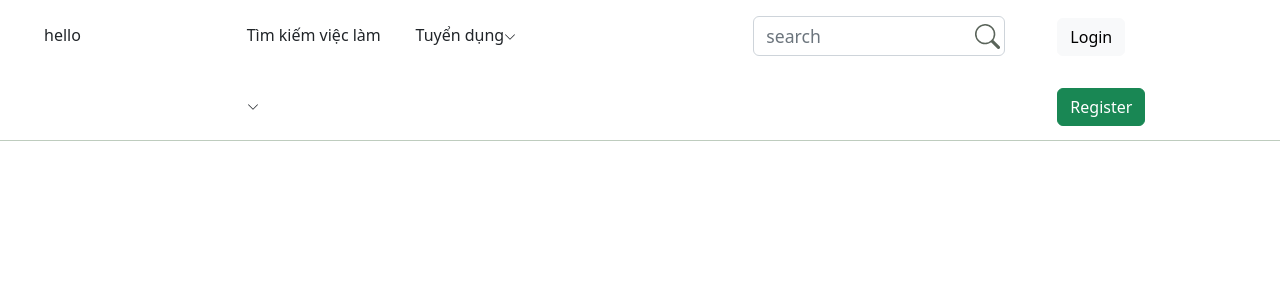
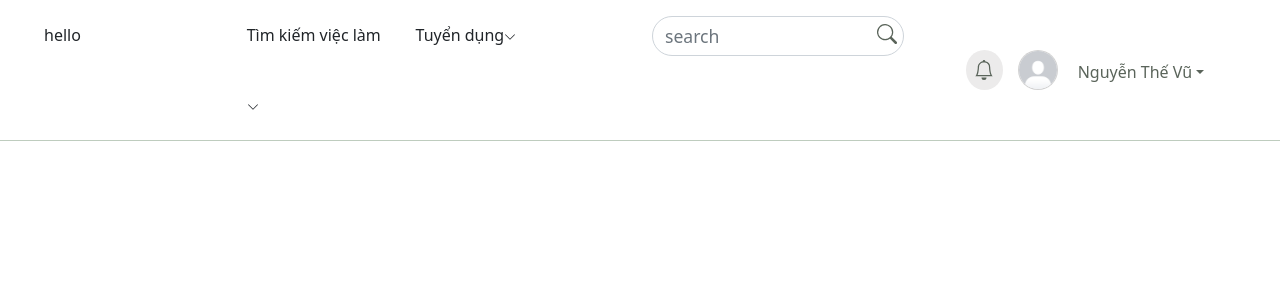
Before and after one commit to nguyentheduyet01/freelancer_hiring, a React (Create React App) app in the folder frontend/: page / in a window 1280 px wide. Shown: the top 300 px of the page. Built offline with nearby package versions, Linux system fonts and the light colour scheme.

Commit message:
add avatar and edit search display

```diff
--- /dev/null
+++ b/frontend/src/components/avatar/Avatar.jsx
@@ -0,0 +1,44 @@
+import React from "react";
+import { Card, Col, Dropdown, DropdownButton, Row } from "react-bootstrap";
+import avatar from "../../images/avatar.png";
+import { Bell } from "react-bootstrap-icons";
+
+const Avatar = () => {
+  return (
+    <Row style={{ width: "100%" }}>
+      <Col xm lg='2' style={{ display: "flex", alignItems: "center", padding: "0" }}>
+        <a className='Notification'>
+          <Bell size={20} color='#5a645a' />
+        </a>
+      </Col>
+      <Col
+        xm
+        lg='3'
+        style={{
+          display: "flex",
+          justifyContent: "center",
+          alignItems: "center",
+        }}
+      >
+        <Card style={{ width: "40px", borderRadius: "50%", overflow: "hidden" }}>
+          <Card.Img src={avatar} />
+        </Card>
+      </Col>
+      <Col xm lg='7' style={{ padding: "0 5px" }}>
+        <DropdownButton
+          id='dropdown-basic-button'
+          title='Nguyễn Thế Vũ'
+          style={{ width: "30px !important" }}
+        >
+          <Dropdown>
+            <Dropdown.Item href='#/action-1'>Action</Dropdown.Item>
+            <Dropdown.Item href='#/action-2'>Another action</Dropdown.Item>
+            <Dropdown.Item href='#/action-3'>Something else</Dropdown.Item>
+          </Dropdown>
+        </DropdownButton>
+      </Col>
+    </Row>
+  );
+};
+
+export default Avatar;
--- /dev/null
+++ b/frontend/src/components/dropdown/DDFindJob.jsx
@@ -0,0 +1,27 @@
+import React from "react";
+import { Col, Row } from "react-bootstrap";
+
+const DDFindJob = () => {
+  return (
+    <div
+      style={{ margin: "0 auto", position: "absolute", top: "73px", left: "0", width: "100%" }}
+      className='dropdown'
+    >
+      <Row
+        style={{
+          width: "100%",
+          height: "60vh",
+          padding: "20px 10px 30px 10px",
+          borderBottom: "1px solid #BECCBE",
+          boxShadow: "43px 15px 50px -14px #BECCBE",
+          margin: "0",
+        }}
+      >
+        <Col style={{ borderRight: "1.5px solid #BECCBE" }} xm lg='4'></Col>
+        <Col></Col>
+      </Row>
+    </div>
+  );
+};
+
+export default DDFindJob;
--- a/frontend/src/components/header/Header.css
+++ b/frontend/src/components/header/Header.css
@@ -8,6 +8,24 @@
   color: #108a00;
 }
 
+#dropdown-basic-button{
+  background-color: transparent !important;
+  border: none;
+  color: #5a645a;
+  padding: 0%;
+}
+
+.Notification{
+  position: relative;
+  border-radius: 50%;
+  width: 40px;
+  height: 40px;
+  display: flex;
+  justify-content: center;
+  align-items: center;
+  background-color: #ecebeb;
+  margin-left: 10px;
+}
 /* .dropdown{
   display: none;
 }
--- a/frontend/src/components/header/Header.jsx
+++ b/frontend/src/components/header/Header.jsx
@@ -3,8 +3,13 @@ import { Button, Col, Form, Row } from "react-bootstrap";
 import { Search, ChevronDown } from "react-bootstrap-icons";
 import DDFreelance from "../dropdown/DDFreelance";
 import "./Header.css";
+import DDFindJob from "./../dropdown/DDFindJob";
+import Avatar from "../avatar/Avatar";
+
 const Header = () => {
   const [isShow, setIsShow] = useState(false);
+  const [isShowJob, setIsShowJob] = useState(false);
+  const [isLogin, setIsLogin] = useState(true);
 
   return (
     <>
@@ -31,10 +36,11 @@ const Header = () => {
               <Col xm lg='5'>
                 <span
                   className='menu-item'
-                  // onMouseLeave={() => setIsShow(() => false)}
-                  // onMouseEnter={() => setIsShow(() => true)}
+                  onMouseLeave={() => setIsShowJob(() => false)}
+                  onMouseEnter={() => setIsShowJob(() => true)}
                 >
                   Tuyển dụng
+                  {isShowJob && <DDFindJob />}
                 </span>
                 <span>
                   <ChevronDown size={12} />
@@ -42,13 +48,16 @@ const Header = () => {
               </Col>
             </Row>
           </Col>
-          <Col xs xm lg='4'>
+          <Col xs xm lg='3'>
             <Row className='mt-3'>
-              <Col xm lg='3'></Col>
               <Col style={{ padding: "15  px 0 0 0" }}>
                 <Form style={{ width: "90%", position: "relative" }}>
                   <Form.Group className='mb-3' controlId='formBasicEmail'>
-                    <Form.Control type='text' placeholder='search' style={{ fontSize: "110%" }} />
+                    <Form.Control
+                      type='text'
+                      placeholder='search'
+                      style={{ fontSize: "110%", borderRadius: "100px" }}
+                    />
                   </Form.Group>
                   <Button
                     type='submit'
@@ -64,9 +73,13 @@ const Header = () => {
                     }}
                   >
                     <Search
-                      size={25}
+                      size={20}
                       color='#5a645a'
-                      style={{ position: "absolute", top: "5px", right: "5" }}
+                      style={{
+                        position: "absolute",
+                        top: "5px",
+                        right: "7px",
+                      }}
                     />
                   </Button>
                 </Form>
@@ -80,6 +93,11 @@ const Header = () => {
               justifyContent: "center",
             }}
           >
+            {isLogin ? (
+              <>
+                <Avatar />
+              </>
+            ) : (
               <Row>
                 <Col>
                   <Button variant='light'>Login</Button>
@@ -88,6 +106,7 @@ const Header = () => {
                   <Button variant='success'>Register</Button>
                 </Col>
               </Row>
+            )}
           </Col>
         </Row>
       </div>
```
Also changed, not shown: frontend/src/images/avatar.png (added). Lines whose indentation alone changed are shown as unchanged.
